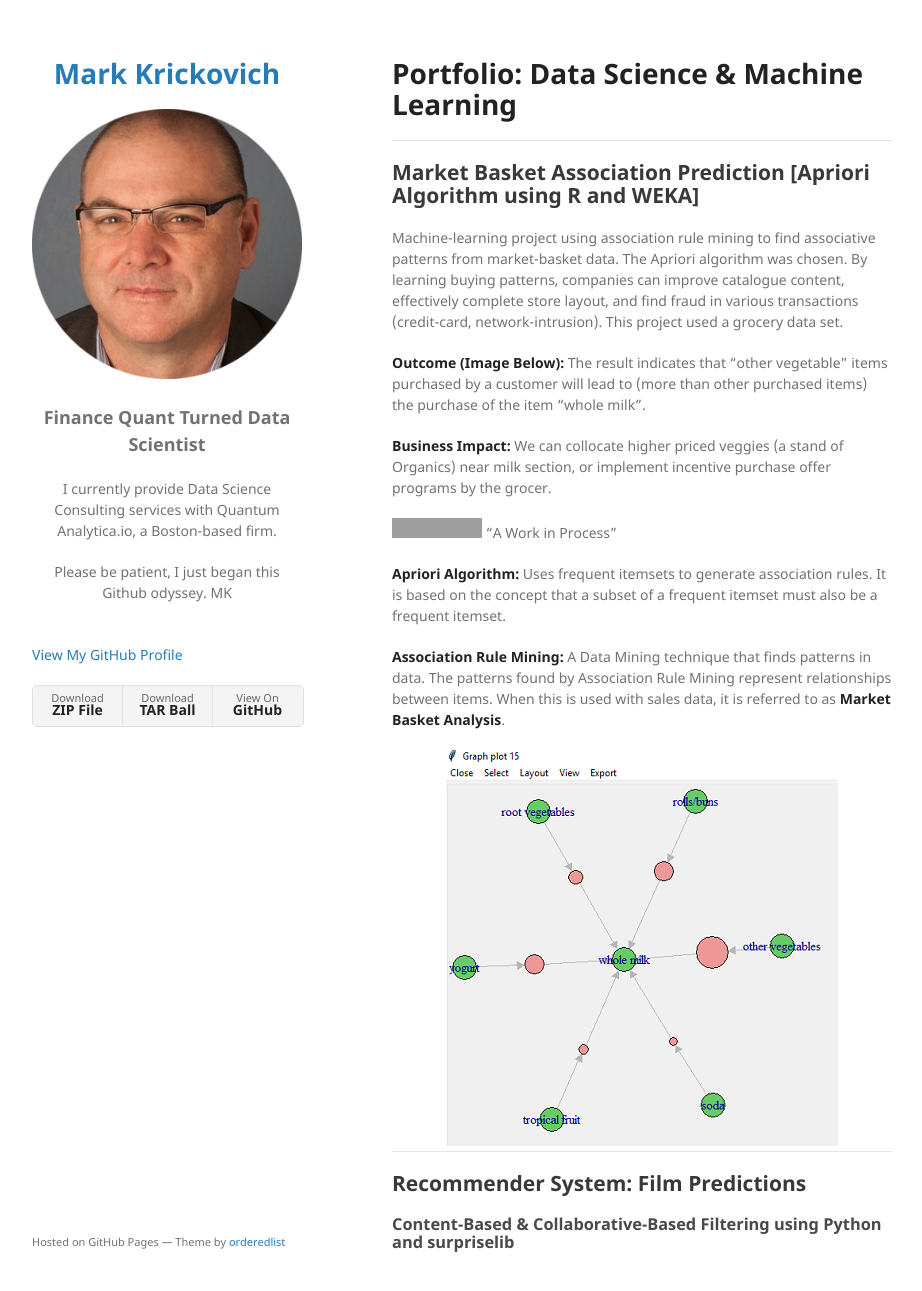
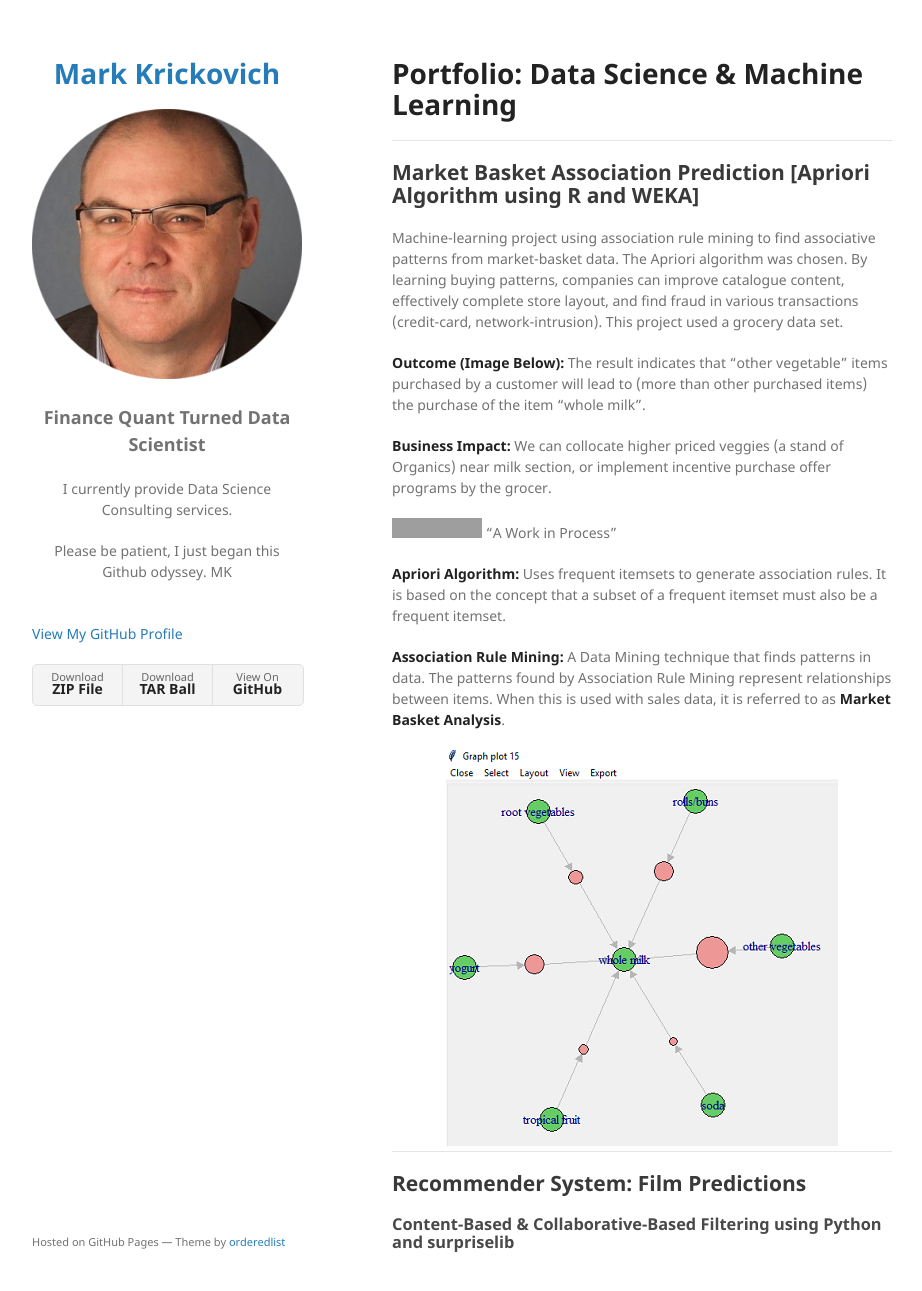
Before and after one commit to MarkKrickovich/MarkKrickovich.github.io, a Jekyll site: the page built from index.md, in a window 1280 px wide and 1321 px high. Shown: the top 1291 px of the window, without its empty margins (178-1100 px from the left). Built offline with Jekyll 4.4.1, drawn with Linux system fonts in a browser that asks for light colours; our own code applies the rules of GitHub Pages for plain Markdown files; grey boxes are pictures that could not be loaded.

Commit message:
Update _config.yml

```diff
--- a/_config.yml
+++ b/_config.yml
@@ -8,7 +8,7 @@ description:
    </p>
 
    <p align="center">
-   I currently provide Data Science Consulting services with Quantum Analytica.io, a Boston-based firm.
+   I currently provide Data Science Consulting services.
    <br>
 
    <p align="center">
```
